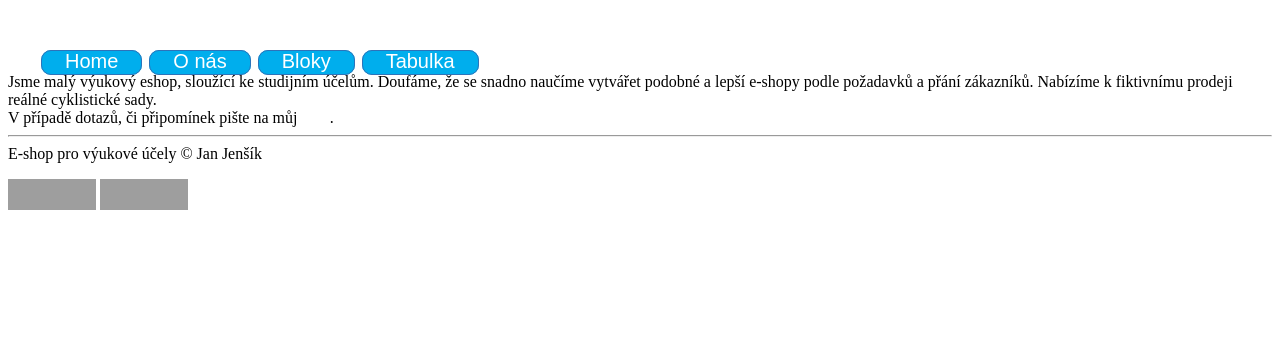
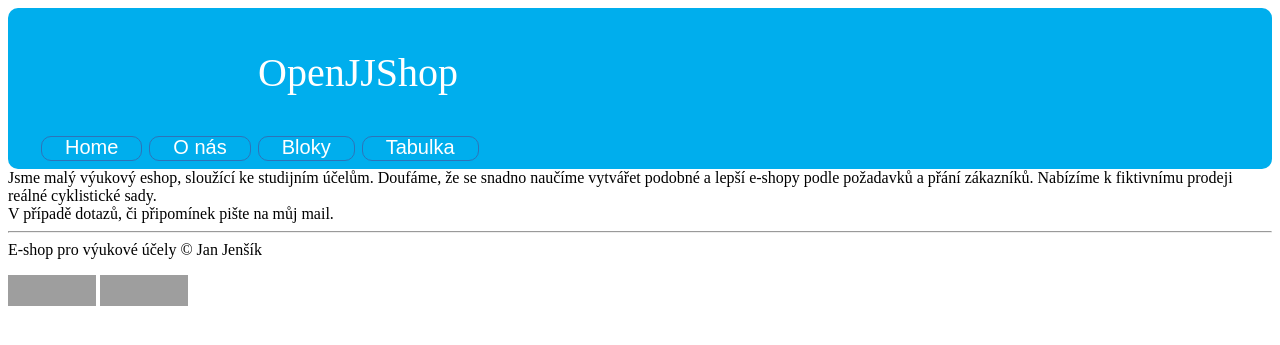
Before and after one commit to janjensik/OpenJJShop, a PHP site: page /aboutus.php in a window 1280 px wide. Shown: the top 345 px of the page. Run offline with PHP 8.4, Linux system fonts and the light colour scheme; grey boxes are pictures that could not be loaded.

Commit message:
přidány styly pro header, logo, mail

```diff
--- a/style.css
+++ b/style.css
@@ -9,8 +9,26 @@
 root {
     display: block;
 }
-a:link, a:visited {text-decoration: none; color: white;}
-a:hover{color: silver;}
+.logo:link, .logo:visited {text-decoration: none; color: white;}
+
+.header{
+    padding-top:1px;
+    height: 160px;
+    background-color: #00AEED;
+    border-radius: 10px;
+}
+.logo_design{
+    margin-left: 250px;
+    font-family: serif;
+    font-size: 40px;
+    color: white;
+}
+
+.menu_odkaz:link, .menu_odkaz:visited {text-decoration: none; color: white;}
+.menu_odkaz:hover{color: silver;}
+
+.mail:link, .mail:visited {text-decoration: none; color: black;}
+.mail:hover{color: silver;}
 
 .blok{
     width: 256px;
```
